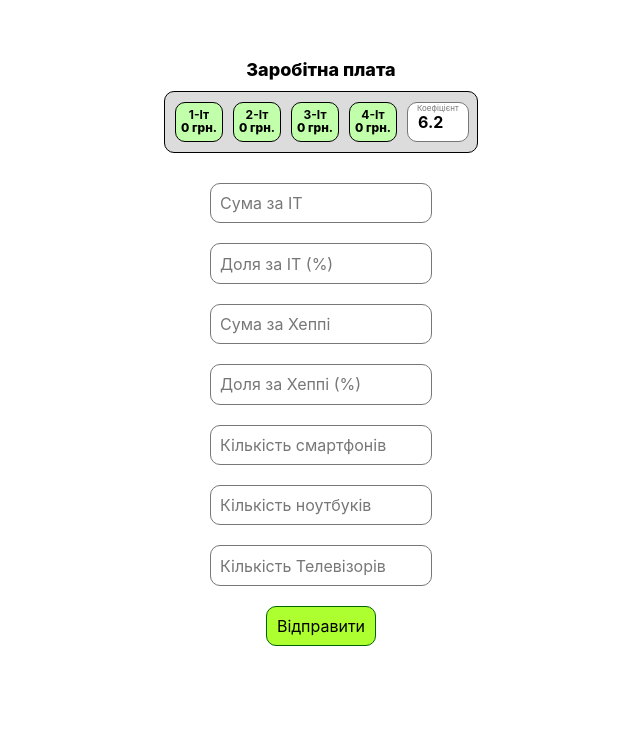
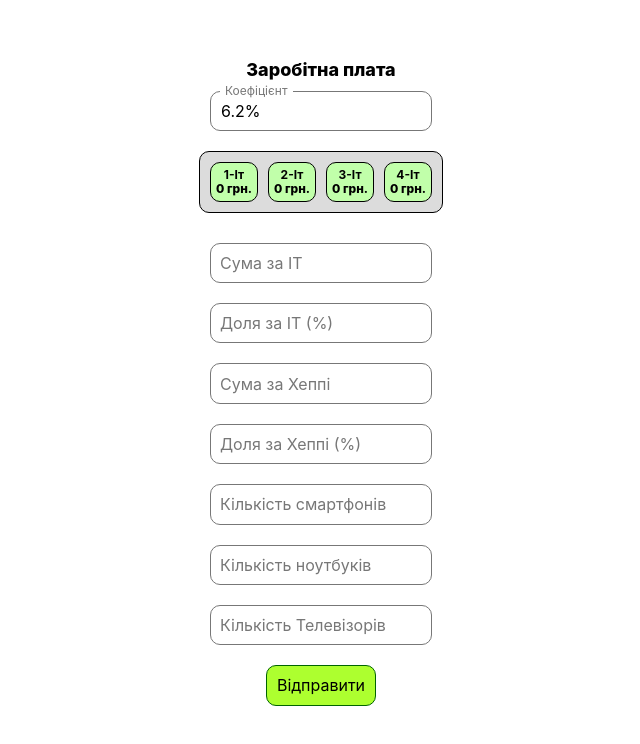
Before and after one commit to Max-IT-ZT/comfy-zvit, a React (Create React App) app: page / in a window 1280 px wide. Shown: the top 744 px of the page, without its empty margins (319-959 px from the left). Built offline with nearby package versions, Linux system fonts and the light colour scheme.

Commit message:
Update App.jsx

```diff
--- a/src/components/App.jsx
+++ b/src/components/App.jsx
@@ -71,6 +71,16 @@ const App = () => {
   return (
     <div className="app-container">
       <div className="logo">Заробітна плата</div>
+      <div className="input-container">
+        <input
+          type="text"
+          className="input-field "
+          placeholder=""
+          value={coefficient + '%'}
+          onChange={handleCoefficientChange}
+        />
+        <label className="input-label">Коефіцієнт</label>
+      </div>
       <div className="salary-windows">
         {itSalaries.map((salary, index) => (
           <div key={index} className="salary-window">
@@ -78,18 +88,6 @@ const App = () => {
             <p className="salary-coin">{`${salary.toFixed()} грн.`}</p>
           </div>
         ))}
-        <div className="input-container cof-int">
-          <input
-            type="number"
-            step="0.01"
-            pattern="\d+(\.\d{1,2})?"
-            className="input-field cof"
-            placeholder=""
-            value={coefficient}
-            onChange={handleCoefficientChange}
-          />
-          <label className="input-label cof-label">Коефіцієнт</label>
-        </div>
       </div>
       <div className="input-container">
         <input
```
